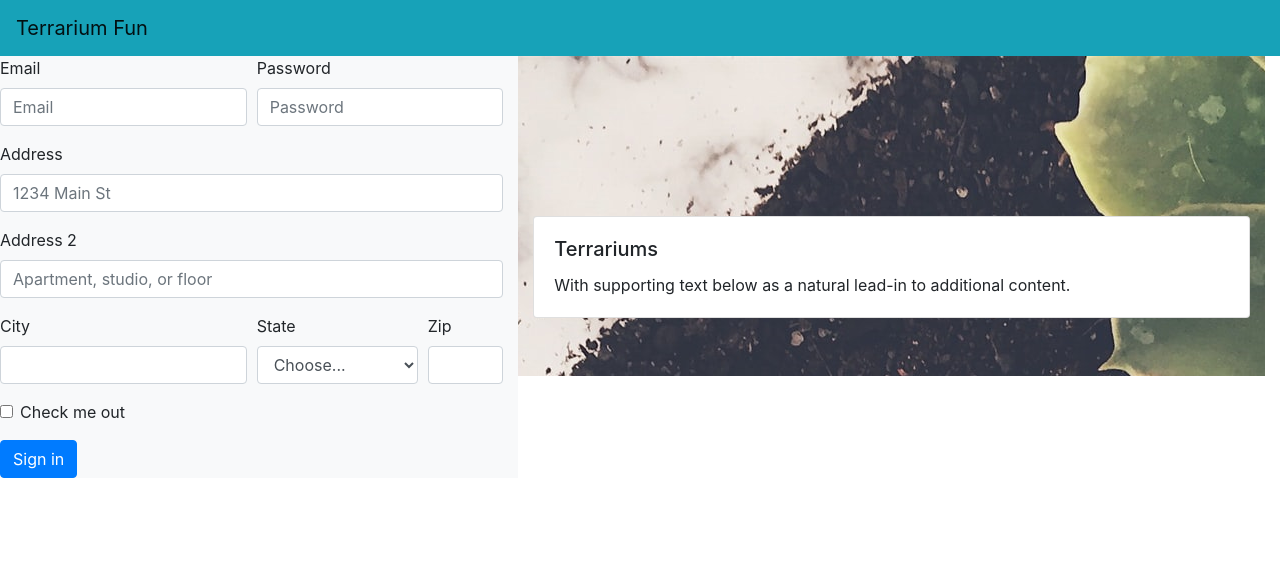
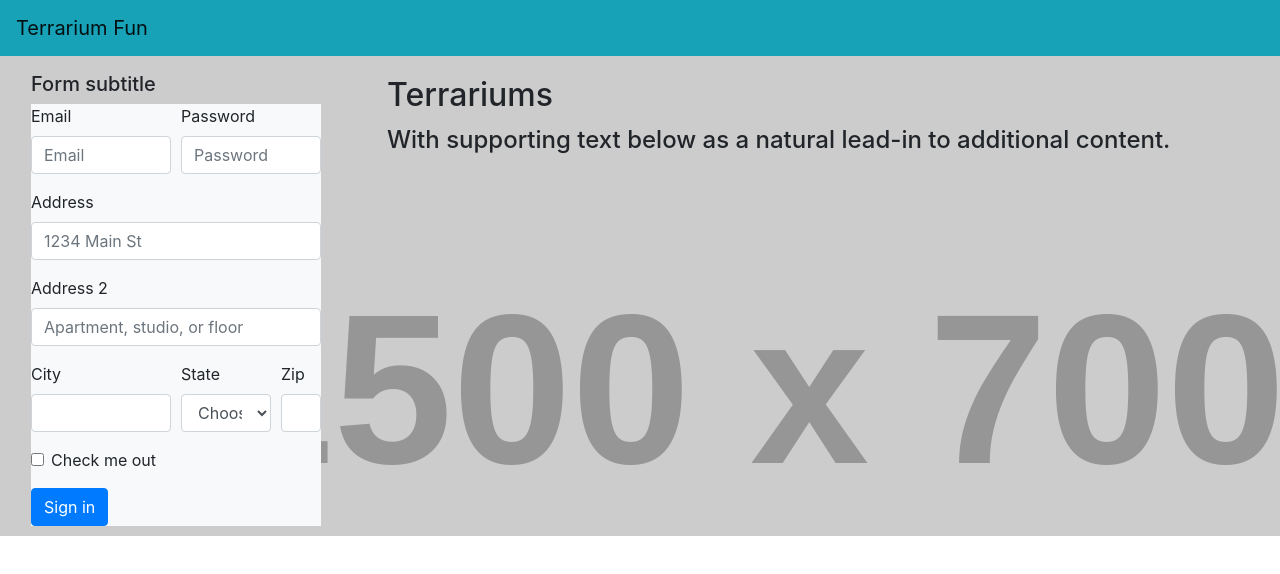
Before and after one commit to kelseybcrow/checkpoint-1, a plain HTML site: page index.html in a window 1280 px wide. Drawn offline with nearby package versions, Linux system fonts and the light colour scheme; placeholder pictures from the web are drawn by us.

Commit message:
progress

```diff
--- a/index.html
+++ b/index.html
@@ -17,9 +17,11 @@
             <a class="navbar-brand" href="#!">Terrarium Fun</a>
         </nav>
         <!-- Top background image part -->
-        <div class="row d-flex flex-row align-items-center header-top">
+        <div class="row d-flex flex-row align-items-start header-top m-0">
             <!-- Top form on left -->
-            <form class="col-5 bg-light">
+            <div class="col-3 m-3">
+                <h5>Form subtitle</h5>
+                <form class="bg-light p-0">
                     <div class="form-row">
                         <div class="form-group col-md-6">
                             <label for="inputEmail4">Email</label>
@@ -66,12 +68,14 @@
                     </div>
                     <button type="submit" class="btn btn-primary">Sign in</button>
                 </form>
-            <div class="col-7">
+            </div>
+            <div class="col">
                 <!-- Top text card on right -->
-                <div class="card">
+                <div class="card text-left border-0 bg-transparent">
                     <div class="card-body">
-                        <h5 class="card-title">Terrariums</h5>
-                        <p class="card-text">With supporting text below as a natural lead-in to additional content.</p>
+                        <h2 class="card-title">Terrariums</h2>
+                        <h4 class="card-text">With supporting text below as a natural lead-in to additional content.
+                        </h4>
                     </div>
                 </div>
             </div>
--- a/style.css
+++ b/style.css
@@ -23,7 +23,7 @@ footer {
 
 
 .header-top {
-    background-image: url(jumbo-terrarium.jpg);
-    height: 20em;
+    background-image: url(//placehold.it/1500x700);
+    height: 30em;
     width: 100%;
 }
```
Lines whose indentation alone changed are shown as unchanged.
